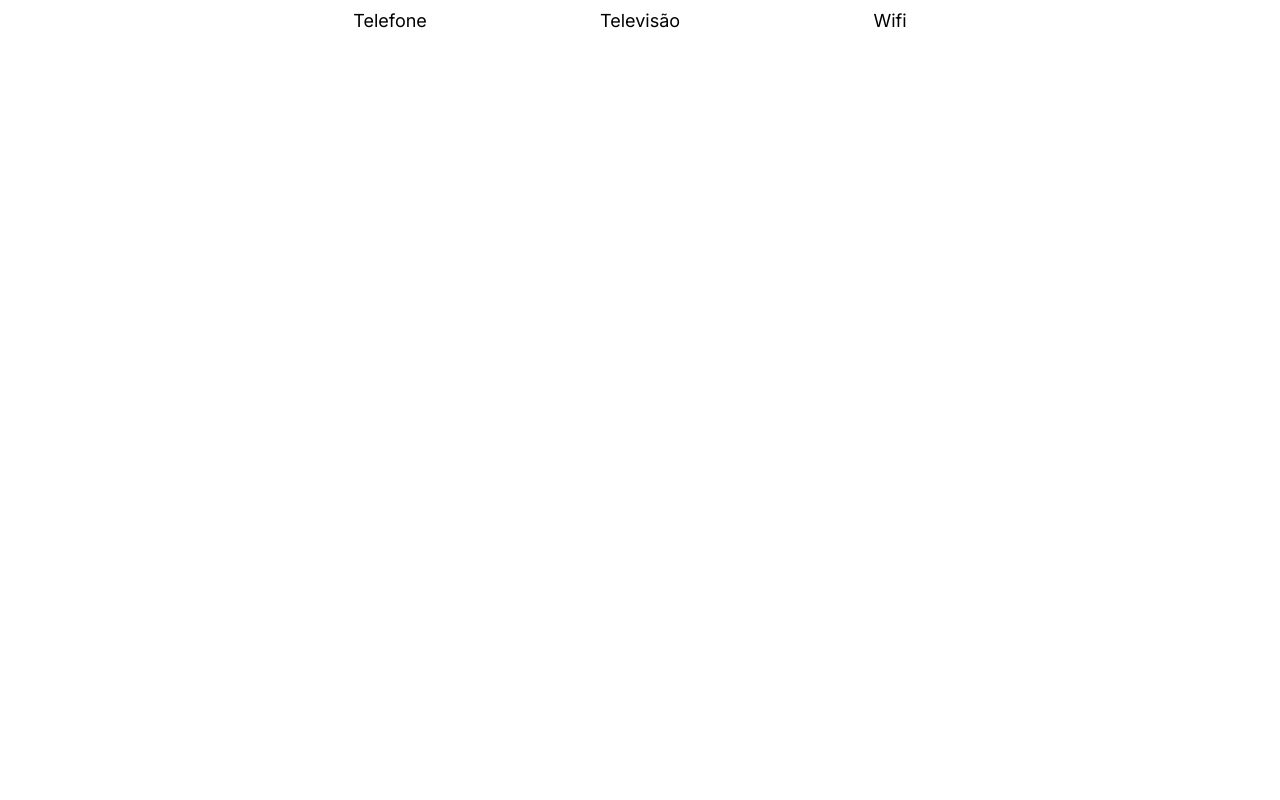
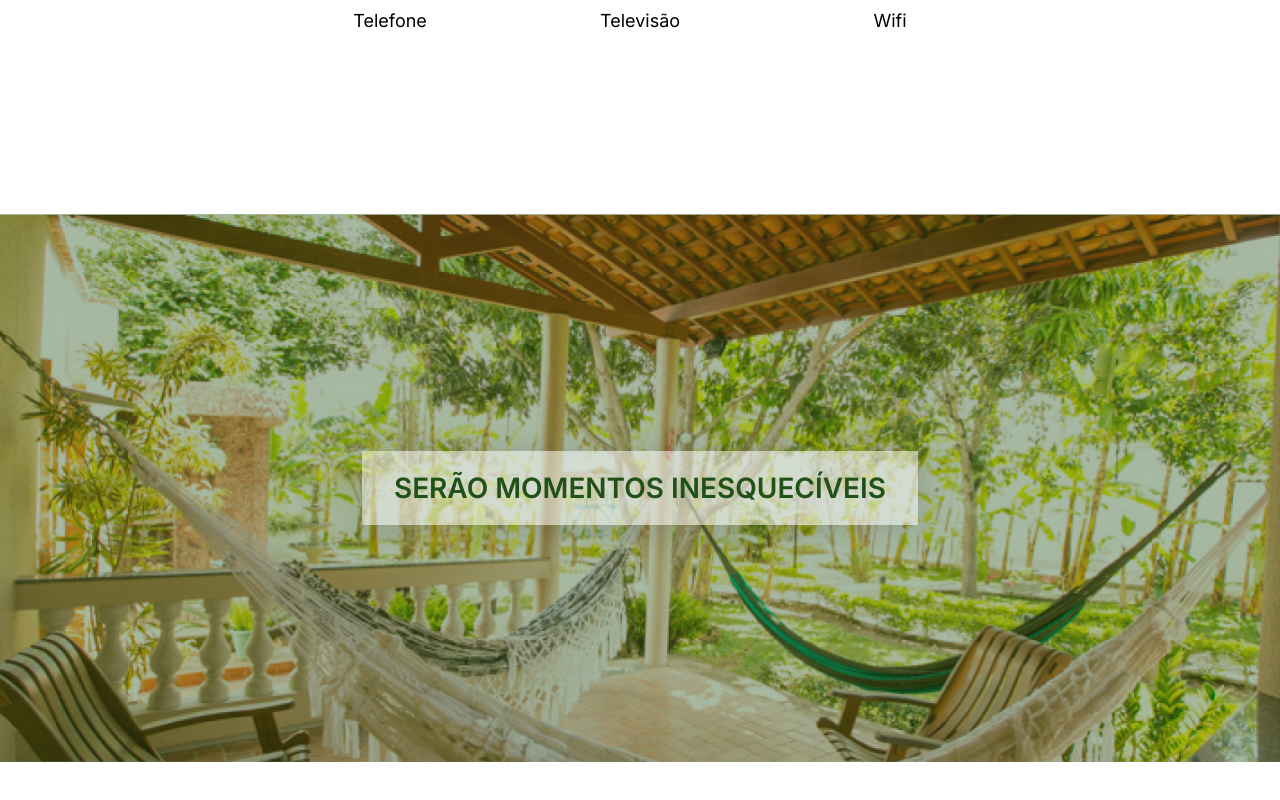
Before and after one commit to GabrielPassos25/PousadaEspacoVerde2.0, a React (Create React App) app: page / in a window 1280 px wide. Shown: the part 1231-2031 px from the top of the page. Before the commit the page ends 1385 px from the top, so only its background shows below. Built offline with nearby package versions, Linux system fonts and the light colour scheme.

Commit message:
feat: adiciona sessão propaganda

```diff
--- a/src/App.tsx
+++ b/src/App.tsx
@@ -7,6 +7,7 @@ import { NavBar } from './components/NavBar';
 import { Section } from './components/Section';
 import { Atractives } from './components/Atractives';
 import { Amenities } from './components/Amenities';
+import { Advertising } from './components/Advertising';
 
 function App() {
   return (
@@ -22,6 +23,10 @@ function App() {
       <Section>
         <Amenities/>
       </Section>
+      {/* Propagandas */}
+      <Section>
+        <Advertising/>
+      </Section>
     </div>
   );
 }
--- /dev/null
+++ b/src/components/Advertising/index.tsx
@@ -0,0 +1,18 @@
+// Libs
+import React from 'react';
+import { Container, TitleContainer, Title } from './styles';
+import { getWindowSize } from '../../utils/getWindowSize';
+
+// Renderer
+export function Advertising(){
+    const windowSize = getWindowSize();
+    return (
+        <Container>
+            <TitleContainer device={windowSize}>
+                <Title>
+                    Serão momentos inesquecíveis
+                </Title>
+            </TitleContainer>
+        </Container>
+    );
+}
--- /dev/null
+++ b/src/components/Advertising/styles.ts
@@ -0,0 +1,30 @@
+import styled from 'styled-components';
+
+import propaganda from '../../assets/propaganda.png'
+import { terciaryHeader } from '../../styles/global';
+
+export const Container = styled.div`
+    background: linear-gradient(0deg, rgba(34, 80, 25, 0.4), rgba(34, 80, 25, 0.4)), url(${propaganda});
+    background-repeat: no-repeat;
+    background-size: cover;
+    width: 100%;
+    height: 548px;
+    background-position: center;
+    display: flex;
+    align-items: center;
+    justify-content: center;
+`;
+
+export const TitleContainer = styled.div<{device: string}>`
+    padding: 16px 32px;
+    background: rgba(255, 255, 255, 0.5);
+    box-shadow: 2px 4px 32px rgba(0, 0, 0, 0.15);
+    ${({device}) => device === 'mobile' && `width: 90%`}
+`;
+
+export const Title = styled.p`
+    ${terciaryHeader}
+    color: var(--green);
+    text-transform: uppercase;
+    text-align: center;
+`;
```
Also changed, not shown: src/assets/propaganda.png (added).
